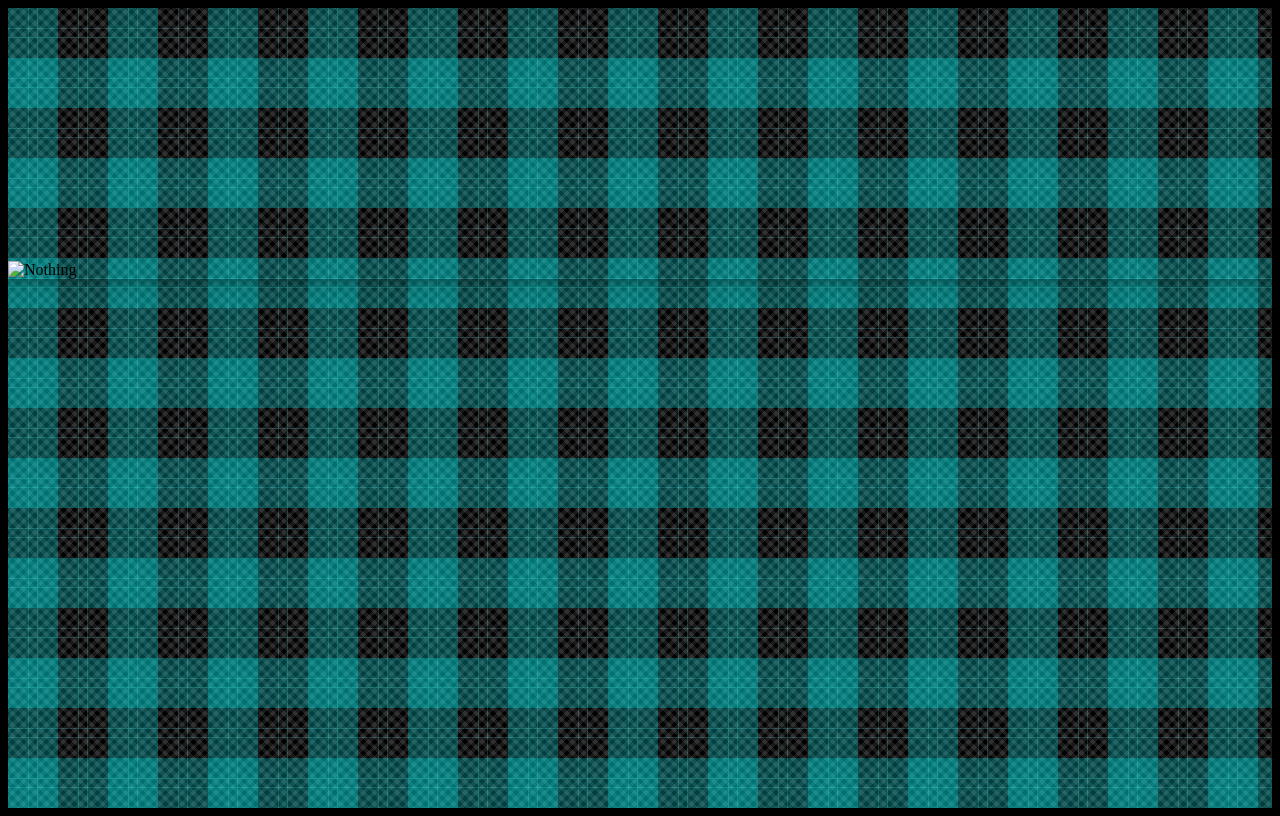
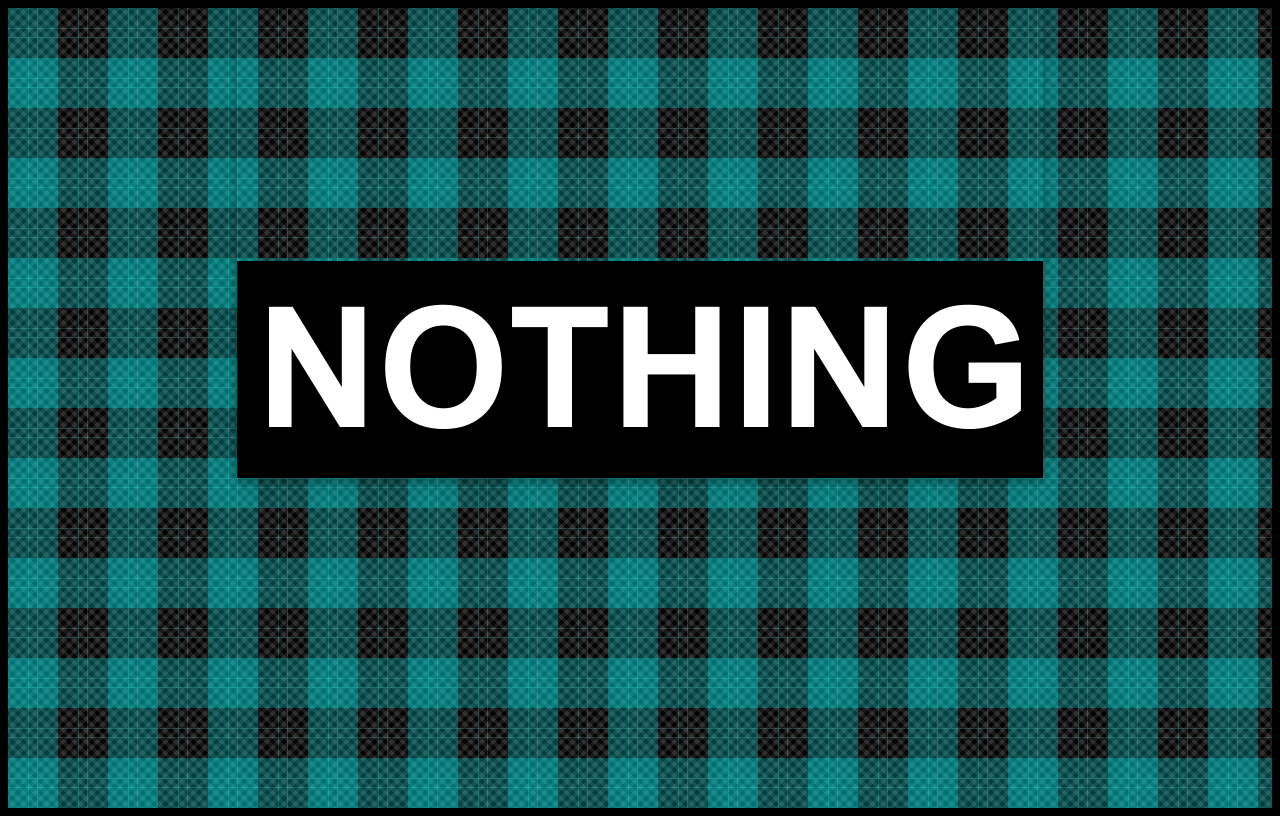
Before and after one commit to Appeiro/NOTHING, a plain HTML site: page index.html in a window 1280 px wide. Drawn offline with Linux system fonts and the light colour scheme.

Commit message:
Update index.html

```diff
--- a/index.html
+++ b/index.html
@@ -54,7 +54,7 @@ IMG.displayed {
 </style>
 <body>
 
-<div> <IMG class="displayed" src="images/nothing.png" alt="Nothing"> </div>
+<div> <IMG class="displayed" src="https://raw.githubusercontent.com/Appeiro/NOTHING/master/nothing.png" alt="Nothing"> </div>
 
 </body>
 
```
